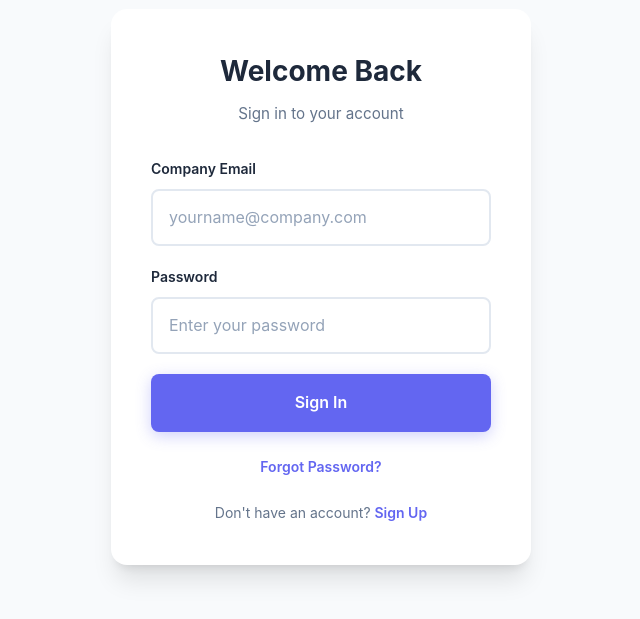
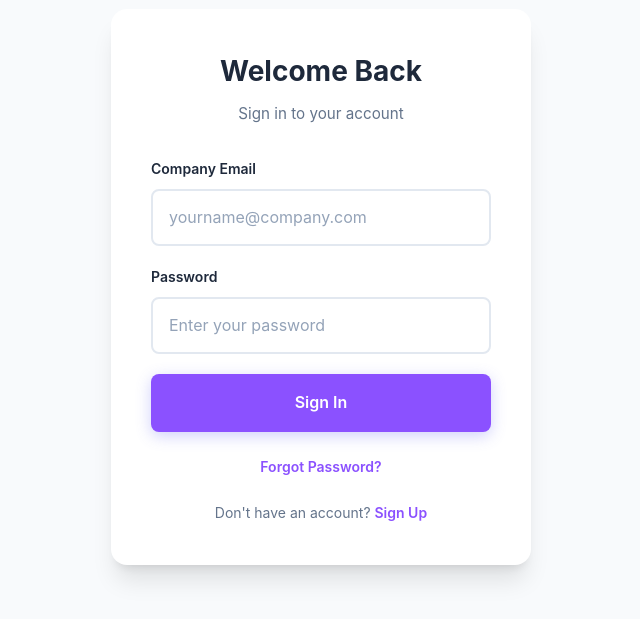
Before and after one commit to quazifaraz508/Assesment_frontend, a React (Vite) app: page /login in a window 1280 px wide. Shown: the part 113-732 px from the top of the page, without its empty margins (319-959 px from the left). Built offline with nearby package versions, Linux system fonts and the light colour scheme.

Commit message:
Apply Teaching Pariksha Purple Theme (#8B51FF)

```diff
--- a/src/styles/Auth.css
+++ b/src/styles/Auth.css
@@ -4,10 +4,11 @@
 
 /* CSS Variables */
 :root {
-    --primary-color: #6366f1;
-    --primary-hover: #4f46e5;
-    --primary-light: #eef2ff;
-    --secondary-color: #0ea5e9;
+    --primary-color: #8B51FF;
+    --primary-hover: #701aef;
+    --primary-light: #eee5ff;
+    --secondary-color: #fdb139;
+    /* Extracted from btn-primary-light in source */
     --success-color: #22c55e;
     --warning-color: #f59e0b;
     --error-color: #ef4444;
--- a/tailwind.config.js
+++ b/tailwind.config.js
@@ -8,9 +8,9 @@ export default {
         extend: {
             colors: {
                 primary: {
-                    light: '#4B9CD3', // Solid Blue Light
-                    DEFAULT: '#005A9C', // Solid Blue (Education standard)
-                    dark: '#003366', // Solid Blue Dark
+                    light: '#BE9EFF', // Lighter shade of purple
+                    DEFAULT: '#8B51FF', // Teaching Pariksha Purple
+                    dark: '#701aef', // Darker shade for hover
                 },
                 secondary: {
                     light: '#F5F5F5',
```
